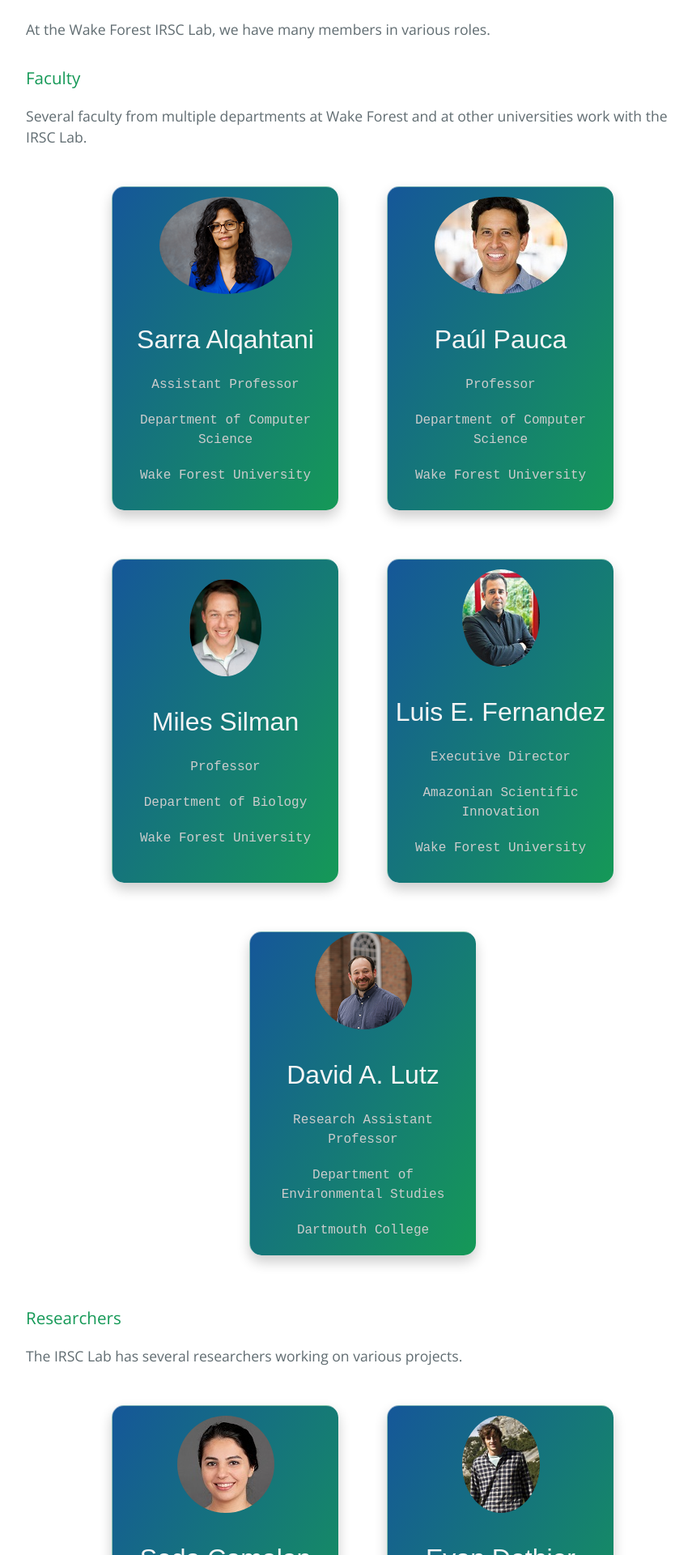
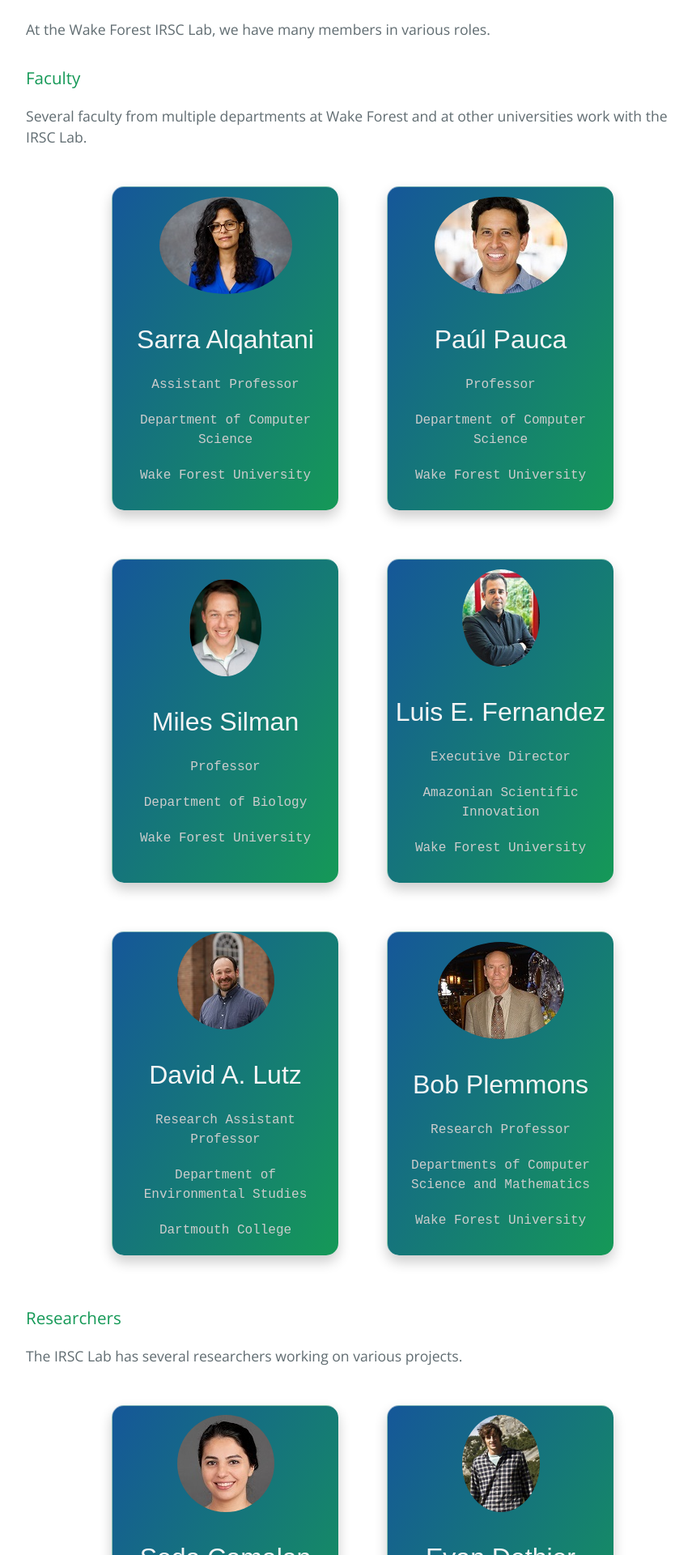
Before and after one commit to IRSC-WFU/irsc-wfu.github.io, a Jekyll site: the page built from members.md, in a window 1280 px wide. Shown: the part 427-2347 px from the top of the page at 81% size, without its empty margins (192-1047 px from the left). Built offline with Jekyll 4.4.1, drawn with Linux system fonts in a browser that asks for light colours.

Commit message:
Made updates on member page too

```diff
--- a/members.md
+++ b/members.md
@@ -88,7 +85,7 @@ Several faculty from multiple departments at Wake Forest and at other universiti
         <a class="card-link" href="/members/sarra_alqahtani">
             <div class="description">
                 <div class="image-cropper">
-                    <img src="/media/members/Alqahtani.png"/>
+                    <img src="/media/members/Alqahtani.jpg" height="120px"/>
                 </div>
                 <h2>Sarra Alqahtani</h2>
                 <p>Assistant Professor</p>
@@ -101,7 +98,7 @@ Several faculty from multiple departments at Wake Forest and at other universiti
         <a class="card-link" href="/members/paul_pauca">
             <div class="description">
                 <div class="image-cropper">
-                    <img src="/media/members/Paul2.png"/>
+                    <img src="/media/members/Paul2.jpg" height="120px"/>
                 </div>
                 <h2>Paúl Pauca</h2>
                 <p>Professor</p>
@@ -114,7 +111,7 @@ Several faculty from multiple departments at Wake Forest and at other universiti
         <a class="card-link" href="/members/miles_silman">
             <div class="description">
                 <div class="image-cropper">
-                    <img src="/media/members/silman.png"/>
+                    <img src="/media/members/silman.jpg" height="120px"/>
                 </div>
                 <h2>Miles Silman</h2>
                 <p>Professor</p>
@@ -127,7 +124,7 @@ Several faculty from multiple departments at Wake Forest and at other universiti
         <a class="card-link" href="/members/luis_fernandez">
             <div class="description">
                 <div class="image-cropper">
-                    <img src="/media/members/Luis.png"/>
+                    <img src="/media/members/Luis.jpg" height="120px"/>
                 </div>
                 <h2>Luis E. Fernandez</h2>
                 <p>Executive Director</p>
@@ -140,12 +137,25 @@ Several faculty from multiple departments at Wake Forest and at other universiti
         <a class="card-link" href="/members/david_lutz">
             <div class="description">
                 <div class="image-cropper">
-                    <img src="/media/members/david_lutz.png"/>
+                    <img src="/media/members/david_lutz.jpg" height="120px"/>
                 </div>
                 <h2>David A. Lutz</h2>
                 <p>Research Assistant Professor</p>
                 <p>Department of Environmental Studies</p>
                 <p>Dartmouth College</p>
+            </div>
+        </a>
+    </div>
+    <div class="card-box">
+        <a class="card-link" href="/members/bob_plemmons">
+            <div class="description">
+                <div class="image-cropper">
+                    <img src="/media/members/bob_plemmons.jpg" height="120px"/>
+                </div>
+                <h2>Bob Plemmons</h2>
+                <p>Research Professor</p>
+                <p>Departments of Computer Science and Mathematics</p>
+                <p>Wake Forest University</p>
             </div>
         </a>
     </div>
@@ -158,7 +168,7 @@ The IRSC Lab has several researchers working on various projects.
         <a class="card-link" href="/members/seda_camalan">
             <div class="description">
                 <div class="image-cropper">
-                    <img src="/media/members/Seda-Camalan.png"/>
+                    <img src="/media/members/Seda-Camalan.jpg" height="120px"/>
                 </div>
                 <h2>Seda Camalan</h2>
                 <p>Postdoctoral Fellow</p>
@@ -171,7 +181,7 @@ The IRSC Lab has several researchers working on various projects.
         <a class="card-link" href="/members/evan_dethier">
             <div class="description">
                 <div class="image-cropper">
-                    <img src="/media/members/evan new.png"/>
+                    <img src="/media/members/evan new.jpg" height="120px"/>
                 </div>
                 <h2>Evan Dethier</h2>
                 <p>Postdoctoral Fellow</p>
@@ -184,7 +194,7 @@ The IRSC Lab has several researchers working on various projects.
         <a class="card-link" href="/members/jason_cui">
             <div class="description">
                 <div class="image-cropper">
-                    <img src="/media/members/kcui.png"/>
+                    <img src="/media/members/kcui.jpg" height="120px"/>
                 </div>
                 <h2>Jason Cui</h2>
                 <p>Researcher</p>
@@ -197,7 +207,7 @@ The IRSC Lab has several researchers working on various projects.
         <a class="card-link" href="/members/robert_langefeld">
             <div class="description">
                 <div class="image-cropper">
-                    <img src="/media/members/robert_langefeld.png"/>
+                    <img src="/media/members/robert_langefeld.jpg" height="120px"/>
                 </div>
                 <h2>Robert Langefeld</h2>
                 <p>Researcher</p>
@@ -215,7 +225,7 @@ Meet our Student Research Team! The IRSC Lab works with students in multiple dep
         <a class="card-link" href="/members/adelina_sederman">
             <div class="description">
                 <div class="image-cropper">
-                    <img src="/media/members/adelina_sederman.png"/>
+                    <img src="/media/members/adelina_sederman.jpg" height="120px"/>
                 </div>
                 <h2>Adelina Sederman</h2>
                 <p>Research Assistant</p>
@@ -228,7 +238,7 @@ Meet our Student Research Team! The IRSC Lab works with students in multiple dep
         <a class="card-link" href="/members/isaias_bahena">
             <div class="description">
                 <div class="image-cropper">
-                    <img src="/media/members/isaias_bahena.png"/>
+                    <img src="/media/members/isaias_bahena.jpg" height="120px"/>
                 </div>
                 <h2>Isaias Bahena</h2>
                 <p>Research Assistant</p>
@@ -241,7 +251,7 @@ Meet our Student Research Team! The IRSC Lab works with students in multiple dep
         <a class="card-link" href="/members/daniel_langefeld">
             <div class="description">
                 <div class="image-cropper">
-                    <img src="/media/members/daniel_langefeld.png"/>
+                    <img src="/media/members/daniel_langefeld.jpg" height="120px"/>
                 </div>
                 <h2>Daniel Langefeld</h2>
                 <p>Research Assistant</p>
@@ -254,7 +264,7 @@ Meet our Student Research Team! The IRSC Lab works with students in multiple dep
         <a class="card-link" href="/members/alice_li">
             <div class="description">
                 <div class="image-cropper">
-                    <img src="/media/members/alice_li.png"/>
+                    <img src="/media/members/alice_li.jpg" height="120px"/>
                 </div>
                 <h2>Alice Li</h2>
                 <p>Research Assistant</p>
@@ -267,7 +277,7 @@ Meet our Student Research Team! The IRSC Lab works with students in multiple dep
         <a class="card-link" href="/members/shanyu_gowdu">
             <div class="description">
                 <div class="image-cropper">
-                    <img src="/media/members/shanyu_gowdu.png"/>
+                    <img src="/media/members/shanyu_gowdu.jpg" height="120px"/>
                 </div>
                 <h2>Shanyu Gowdu</h2>
                 <p>Research Assistant</p>
@@ -277,68 +287,3 @@ Meet our Student Research Team! The IRSC Lab works with students in multiple dep
         </a>
     </div>
 </div>
-
-<style>
-.member-img {
-  border-radius: 10%;
-  object-fit: cover;
-}
-
-.member-table {
-    width: 100%;
-    display: flex;
-    flex-flow: row wrap;
-    justify-content: center;
-    margin-left: auto;
-    margin-right: auto;
-    row-gap: 10px;
-    column-gap: 10px;
-}
-
-/* The flip card container - set the width and height to whatever you want. We have added the border property to demonstrate that the flip itself goes out of the box on hover (remove perspective if you don't want the 3D effect */
-.flip-card {
-  background-color: transparent;
-  width: 200px;
-  height: 200px;
-  perspective: 1000px; /* Remove this if you don't want the 3D effect */
-}
-
-/* This container is needed to position the front and back side */
-.flip-card-inner {
-  position: relative;
-  width: 100%;
-  height: 100%;
-  text-align: center;
-  transition: transform 0.8s;
-  transform-style: preserve-3d;
-}
-
-/* Do an horizontal flip when you move the mouse over the flip box container */
-.flip-card:hover .flip-card-inner {
-  transform: rotateY(180deg);
-}
-
-/* Position the front and back side */
-.flip-card-front, .flip-card-back {
-  position: absolute;
-  width: 100%;
-  height: 100%;
-  -webkit-backface-visibility: hidden; /* Safari */
-  backface-visibility: hidden;
-}
-
-/* Style the front side (fallback if image is missing) */
-.flip-card-front {
-  color: black;
-}
-
-/* Style the back side */
-.flip-card-back {
-  background-color: grey;
-  color: white;
-  transform: rotateY(180deg);
-  border-radius: 10%;
-  display: block;
-  font-size: 1.5vh;
-}
-</style>
```
Also changed, not shown: other parts of members.md (+0 -3 lines).
